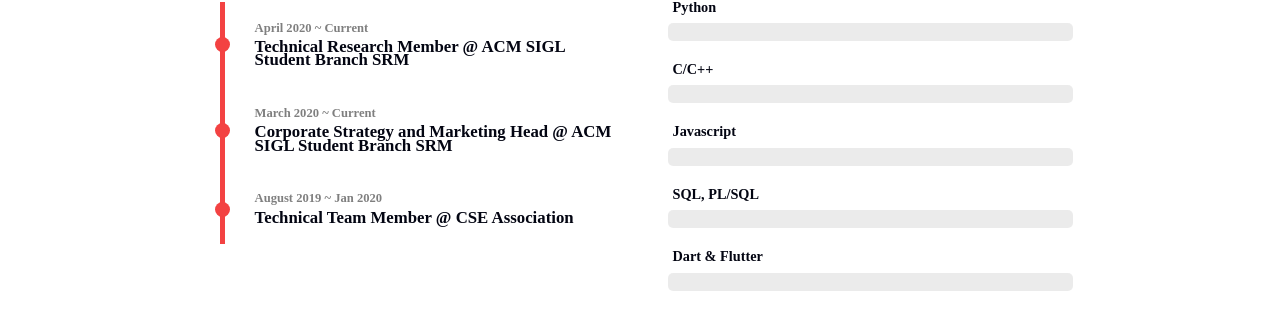
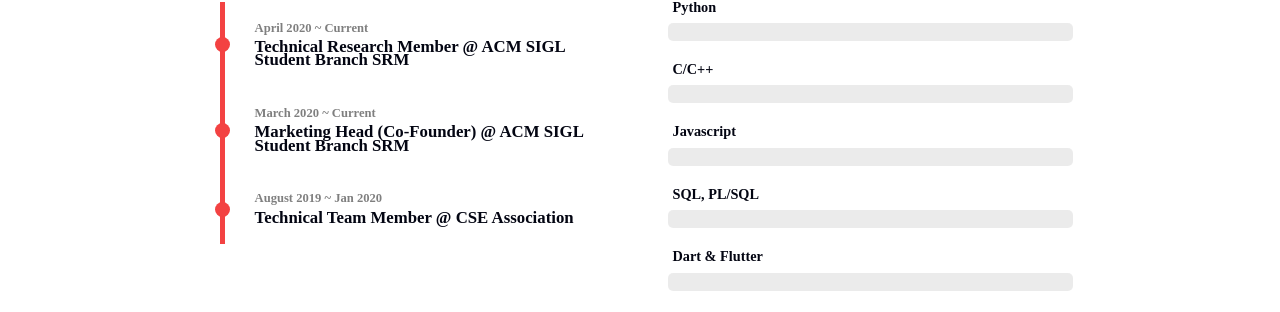
Before and after one commit to jackpraveenraj/jackpraveenraj.github.olddd, a Jekyll site: the page built from portfolio.html, in a window 1280 px wide. Shown: the part 514-826 px from the top of the page. Built offline with Jekyll 4.4.1, drawn with Linux system fonts in a browser that asks for light colours; nearby versions of some CDN libraries; some web fonts are replaced.

Commit message:
Update _config.yml

```diff
--- a/_config.yml
+++ b/_config.yml
@@ -19,7 +19,7 @@ theme_settings :
         location : SRMIST, Chennai
       - start : March 2020
         end : Current
-        experience : Corporate Strategy and Marketing Head @ ACM SIGL Student Branch SRM
+        experience : Marketing Head (Co-Founder) @ ACM SIGL Student Branch SRM
         location : SRMIST, Chennai
       - start : August 2019
         end : Jan 2020
```
